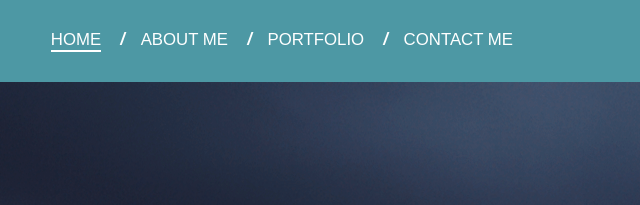
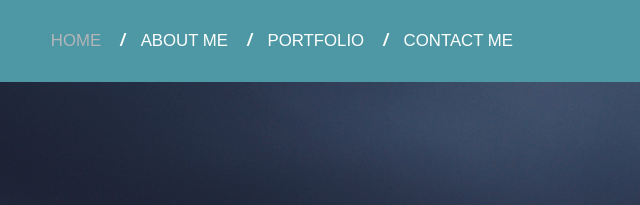
Before and after one commit to suhobski/black-sea, a plain HTML site: page index.html in a window 1280 px wide. In both pictures the pointer is over the link "HOME". Shown: the top 205 px of the page, 587-1227 px from the left. Drawn offline with Linux system fonts and the light colour scheme; a web font is replaced by a local one.

Commit message:
Add files via upload

```diff
--- a/style/style.css
+++ b/style/style.css
@@ -90,7 +90,7 @@ body {
 }
 
 .header__link:hover {
-  border-bottom: 2px solid #FFFFFF;
+  color: #B4B5B9;
 }
 
 .header__link:nth-child(n+2)::before {
```
